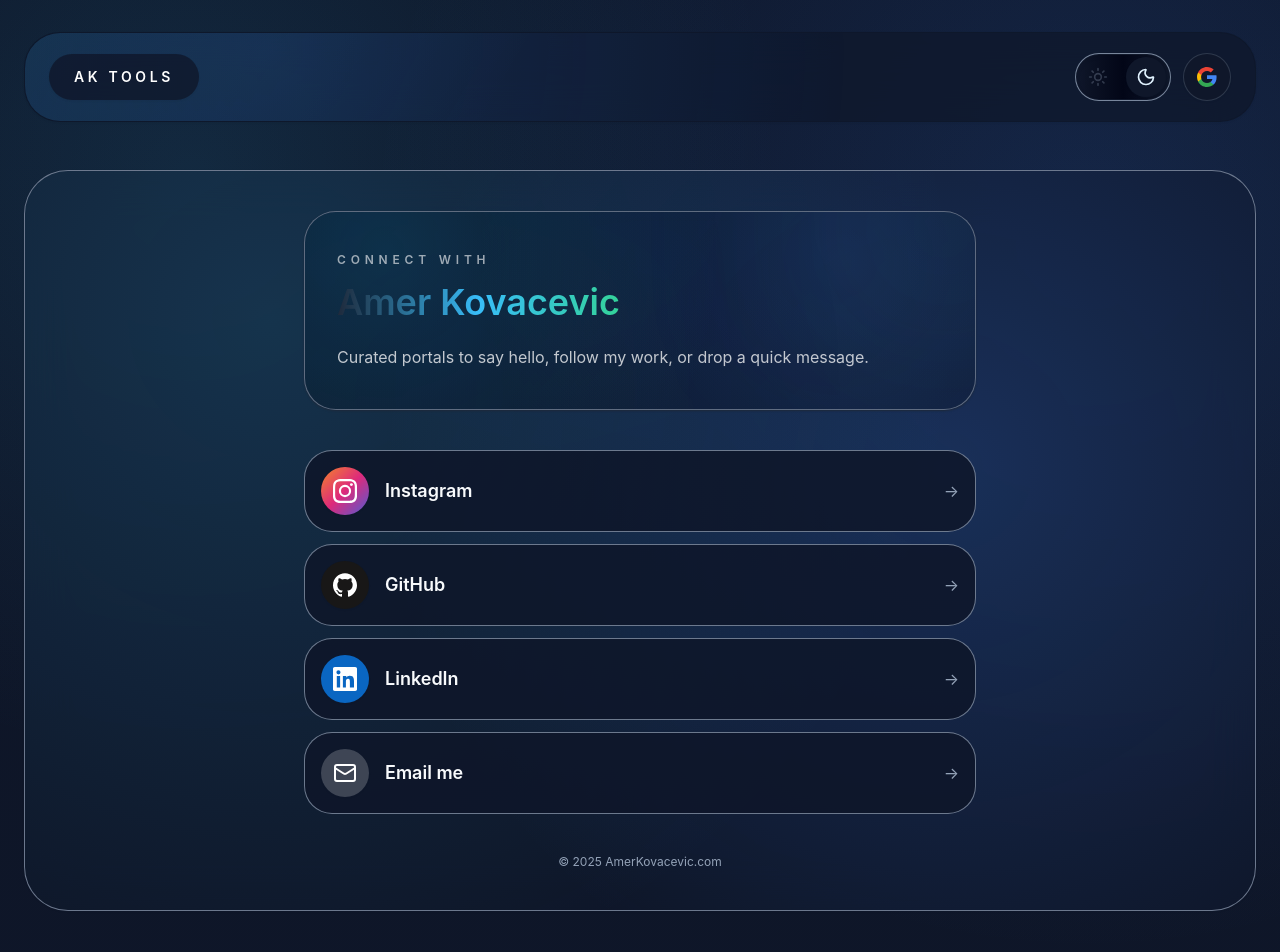
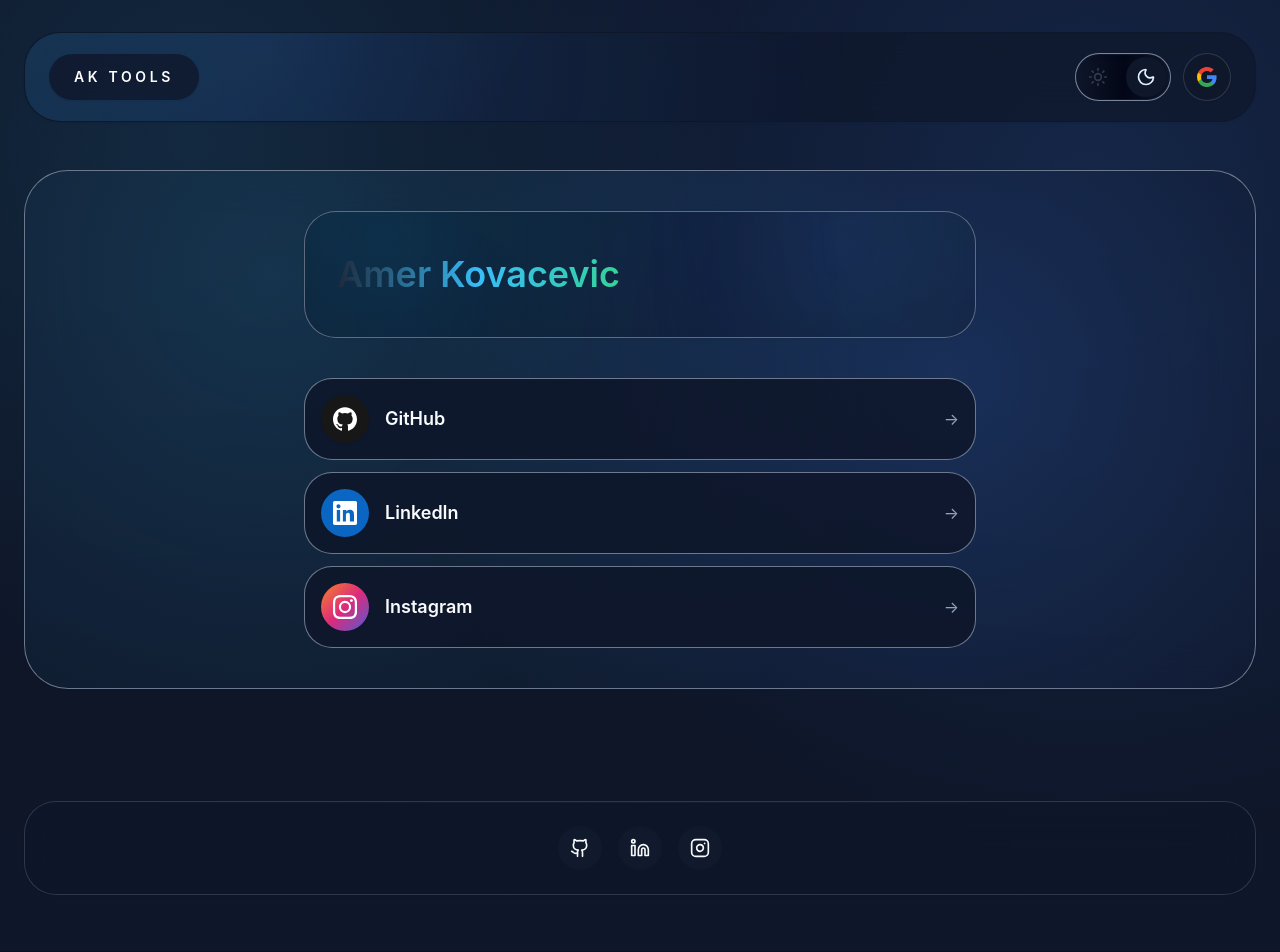
Before and after one commit to amerkovacevic/amerkovacevic.com, a React (Vite) app: page /links in a window 1280 px wide. Shown: the top 952 px of the page. Built offline with nearby package versions, Linux system fonts and the light colour scheme; no server answers.

Commit message:
links page edits

```diff
--- a/src/pages/links/links-page.tsx
+++ b/src/pages/links/links-page.tsx
@@ -1,4 +1,3 @@
-import { Mail } from "lucide-react";
 import { ReactNode } from "react";
 
 import { PageHero } from "../../shared/components/page";
@@ -56,12 +55,6 @@
 export default function Links() {
   const links: LinkItem[] = [
     {
-      title: "Instagram",
-      url: "https://instagram.com/am.zzy",
-      icon: <InstagramIcon className="h-6 w-6 fill-white" />,
-      iconWrapperClassName: "bg-gradient-to-br from-[#F58529] via-[#DD2A7B] to-[#515BD4]",
-    },
-    {
       title: "GitHub",
       url: "https://github.com/amerkovacevic",
       icon: <GithubIcon className="h-6 w-6 fill-white" />,
@@ -74,11 +67,10 @@
       iconWrapperClassName: "bg-[#0A66C2]",
     },
     {
-      title: "Email me",
-      url: "mailto:amer@amerkovacevic.com",
-      icon: <Mail aria-hidden className="h-6 w-6" />,
-      iconWrapperClassName: "bg-brand/10 text-brand-strong dark:bg-white/20 dark:text-white",
-      textClassName: "dark:text-brand-foreground",
+      title: "Instagram",
+      url: "https://instagram.com/am.zzy",
+      icon: <InstagramIcon className="h-6 w-6 fill-white" />,
+      iconWrapperClassName: "bg-gradient-to-br from-[#F58529] via-[#DD2A7B] to-[#515BD4]",
     },
   ];
 
@@ -87,16 +79,13 @@
       <PageHero
         title={
           <span className="flex flex-col gap-3">
-            <span className="text-xs font-semibold uppercase tracking-[0.4em] text-brand-muted dark:text-white/60">
-              Connect with
-            </span>
             <span className="text-balance bg-gradient-to-r from-brand via-brand-accent to-emerald-400 bg-clip-text text-transparent">
               Amer Kovacevic
             </span>
           </span>
         }
-        description="Curated portals to say hello, follow my work, or drop a quick message."
-        className="shadow-brand"
+        // description="Curated portals to say hello, follow my work, or drop a quick message."
+        // className="shadow-brand"
       />
 
       <section className="space-y-4">
@@ -130,10 +119,6 @@
           ))}
         </div>
       </section>
-
-      <p className="text-center text-xs text-brand-muted dark:text-brand-subtle">
-        © {new Date().getFullYear()} AmerKovacevic.com
-      </p>
     </div>
   );
 }
```
